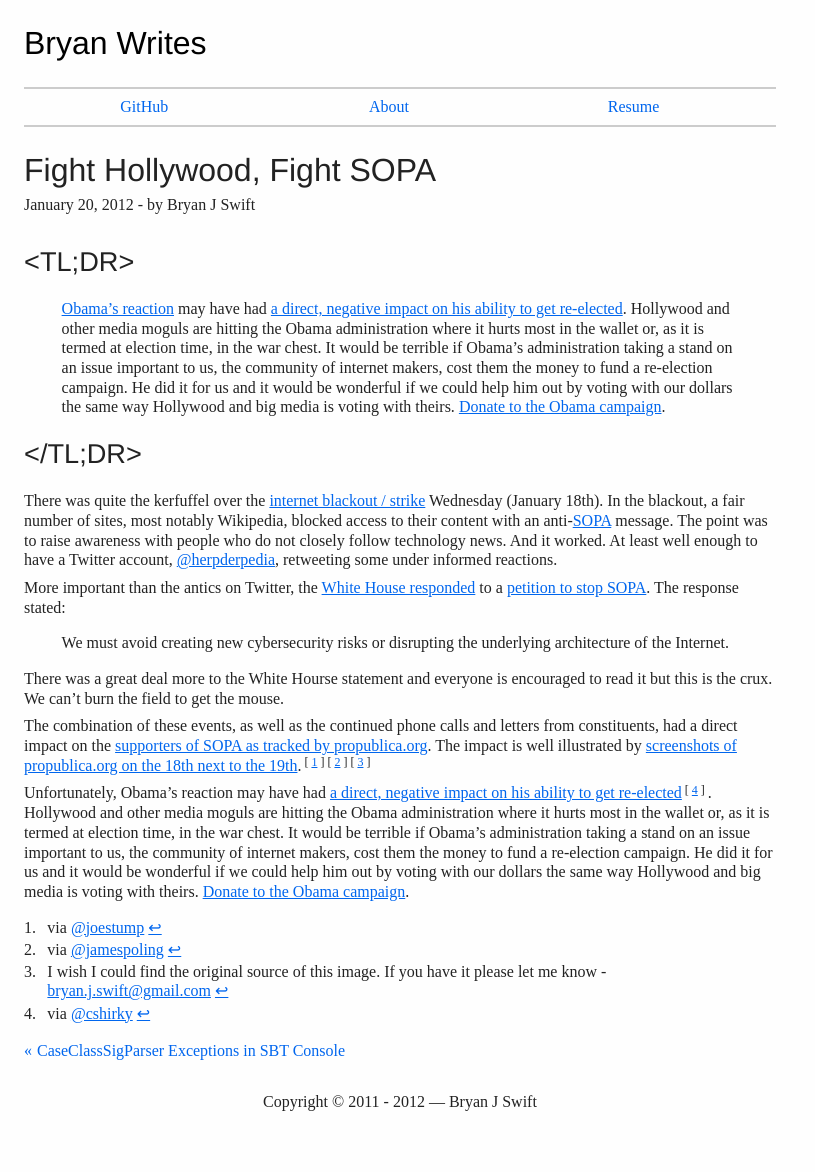
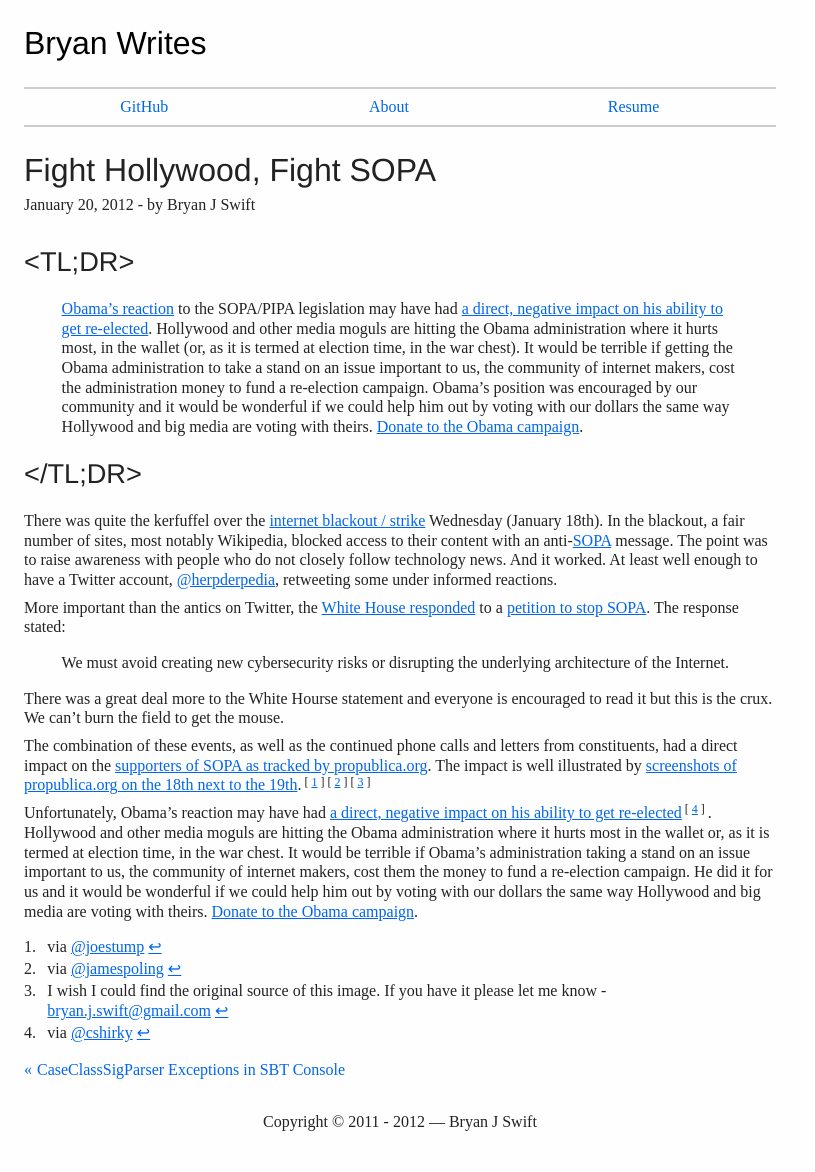
Before and after one commit to bryanjswift/bryanjswift.github.com, a Jekyll site: the page built from _posts/2012-01-20-fight-hollywood-fight-sopa.markdown, in a window 1280 px wide. Shown: the whole page, without its empty margins (0-815 px from the left). Built offline with Jekyll 4.4.1, drawn with Linux system fonts in a browser that asks for light colours; comment, search, counter and statistics services are not loaded.

Commit message:
Wording. I want to push this article it should be comprehensible

```diff
--- a/_posts/2012-01-20-fight-hollywood-fight-sopa.markdown
+++ b/_posts/2012-01-20-fight-hollywood-fight-sopa.markdown
@@ -3,14 +3,14 @@
 title: Fight Hollywood, Fight SOPA
 ogtitle: Fight Hollywood, Fight SOPA
 ogdesc: Big media wants to take money away from Obama, fight back by giving money or spreading the word.
-date: 2012-01-20 03:10:59
+date: 2012-01-20 03:19:47
 published: true
 categories: []
 ---
 
 ### <TL;DR>
 
-> [Obama's reaction](http://www.whitehouse.gov/blog/2012/01/14/obama-administration-responds-we-people-petitions-sopa-and-online-piracy) may have had [a direct, negative impact on his ability to get re-elected](http://www.deadline.com/2012/01/exclusive-hollywood-moguls-stopping-obama-donations-because-of-administrations-piracy-stand/). Hollywood and other media moguls are hitting the Obama administration where it hurts most in the wallet or, as it is termed at election time, in the war chest. It would be terrible if Obama's administration taking a stand on an issue important to us, the community of internet makers, cost them the money to fund a re-election campaign. He did it for us and it would be wonderful if we could help him out by voting with our dollars the same way Hollywood and big media is voting with theirs. [Donate to the Obama campaign](https://donate.barackobama.com/page/outreach/view/2012/antisopa).
+> [Obama's reaction](http://www.whitehouse.gov/blog/2012/01/14/obama-administration-responds-we-people-petitions-sopa-and-online-piracy) to the SOPA/PIPA legislation may have had [a direct, negative impact on his ability to get re-elected](http://www.deadline.com/2012/01/exclusive-hollywood-moguls-stopping-obama-donations-because-of-administrations-piracy-stand/). Hollywood and other media moguls are hitting the Obama administration where it hurts most, in the wallet (or, as it is termed at election time, in the war chest). It would be terrible if getting the Obama administration to take a stand on an issue important to us, the community of internet makers, cost the administration money to fund a re-election campaign. Obama's position was encouraged by our community and it would be wonderful if we could help him out by voting with our dollars the same way Hollywood and big media are voting with theirs. [Donate to the Obama campaign](https://donate.barackobama.com/page/outreach/view/2012/antisopa).
 
 ### </TL;DR>
 
@@ -24,7 +24,7 @@
 
 The combination of these events, as well as the continued phone calls and letters from constituents, had a direct impact on the [supporters of SOPA as tracked by propublica.org](http://projects.propublica.org/sopa/). The impact is well illustrated by [screenshots of propublica.org on the 18th next to the 19th](http://s3.amazonaws.com/propublica/assets/images/sopa-opera-count.png).[^1][^2][^3]
 
-Unfortunately, Obama's reaction may have had [a direct, negative impact on his ability to get re-elected](http://www.deadline.com/2012/01/exclusive-hollywood-moguls-stopping-obama-donations-because-of-administrations-piracy-stand/)[^4]. Hollywood and other media moguls are hitting the Obama administration where it hurts most in the wallet or, as it is termed at election time, in the war chest. It would be terrible if Obama's administration taking a stand on an issue important to us, the community of internet makers, cost them the money to fund a re-election campaign. He did it for us and it would be wonderful if we could help him out by voting with our dollars the same way Hollywood and big media is voting with theirs. [Donate to the Obama campaign](https://donate.barackobama.com/page/outreach/view/2012/antisopa).
+Unfortunately, Obama's reaction may have had [a direct, negative impact on his ability to get re-elected](http://www.deadline.com/2012/01/exclusive-hollywood-moguls-stopping-obama-donations-because-of-administrations-piracy-stand/)[^4]. Hollywood and other media moguls are hitting the Obama administration where it hurts most in the wallet or, as it is termed at election time, in the war chest. It would be terrible if Obama's administration taking a stand on an issue important to us, the community of internet makers, cost them the money to fund a re-election campaign. He did it for us and it would be wonderful if we could help him out by voting with our dollars the same way Hollywood and big media are voting with theirs. [Donate to the Obama campaign](https://donate.barackobama.com/page/outreach/view/2012/antisopa).
 
 [^1]: via [@joestump](http://twitter.com/joestump/statuses/160107054386782209)
 [^2]: via [@jamespoling](http://twitter.com/jamespoling/statuses/160222834893914112)
```
